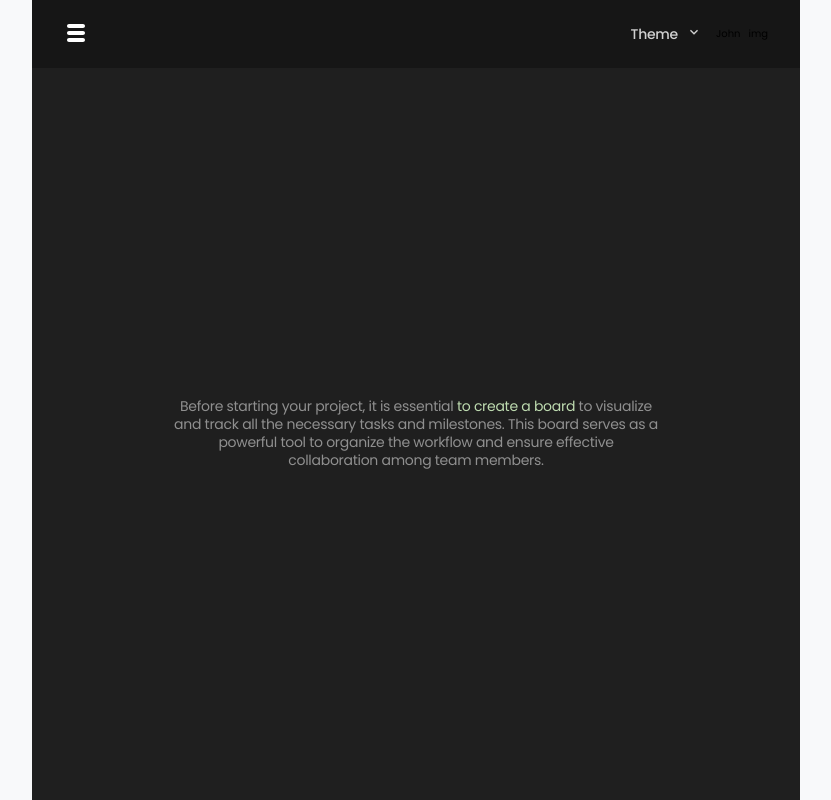
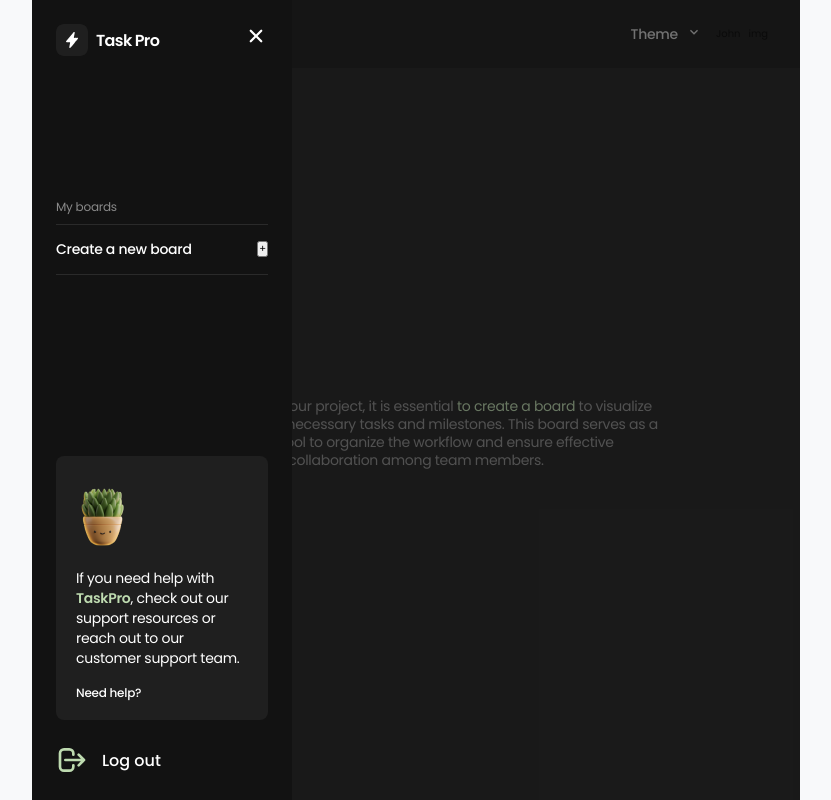
Before and after one commit to Alexandrbig1/task-pro, a React (Vite) app: page /#/home in a window 1280 px wide. Both pictures are taken after a click on the element 300 px from the left and 34 px from the top of the page. Shown: the whole page, without its empty margins (224-1055 px from the left). Built offline with nearby package versions, Linux system fonts and the light colour scheme; no server answers.

Commit message:
feat: added burger menu component. fix: updated styles

```diff
--- a/src/components/App.jsx
+++ b/src/components/App.jsx
@@ -33,6 +33,7 @@ const themes = {
       mainBgColor: "#F6F6F7",
       mainTextColorLowOp: "rgba(22, 22, 22, 0.50)",
       mainTextColorVeryLowOp: "rgba(22, 22, 22, 0.10)",
+      modalBgColor: "rgba(21, 21, 21, 0.30)",
       needHelpBgColor: "#F6F6F7",
       mainAsideColor: "#FFF",
       mainHeaderColor: "#FCFCFC",
@@ -62,6 +63,7 @@ const themes = {
       mainTextColor: "#fff",
       mainTextColorLowOp: "rgba(255, 255, 255, 0.50)",
       mainTextColorVeryLowOp: "rgba(255, 255, 255, 0.10)",
+      modalBgColor: "rgba(21, 21, 21, 0.50)",
       burgerColor: "#fff",
       mainBgColor: "#1F1F1F",
       needHelpBgColor: "#1F1F1F",
@@ -93,6 +95,7 @@ const themes = {
       mainTextColor: "#FFF",
       mainTextColorLowOp: "rgba(255, 255, 255, 0.50)",
       mainTextColorVeryLowOp: "rgba(255, 255, 255, 0.10)",
+      modalBgColor: "rgba(21, 21, 21, 0.30)",
       burgerColor: "#161616",
       mainBgColor: "#D6D8FF",
       needHelpBgColor: "rgba(236, 237, 253, 0.40)",
--- a/src/components/Aside/Aside.jsx
+++ b/src/components/Aside/Aside.jsx
@@ -2,17 +2,32 @@ import Logo from "../Logo/Logo";
 import LogoutButton from "../LogoutButton/LogoutButton";
 import NeedHelp from "../NeedHelp/NeedHelp";
 import NewBoard from "../NewBoard/NewBoard";
-import { AsideContainer, LogoutWrapper } from "./Aside.styled";
+import {
+  AsideContainer,
+  CloseIcon,
+  LogoutWrapper,
+  AsideWrapper,
+} from "./Aside.styled";
 
-export default function Aside() {
+// eslint-disable-next-line react/prop-types
+export default function Aside({ aside, handleAsideHide }) {
+  function handleBgClose(e) {
+    if (e.target.localName === "aside") {
+      handleAsideHide();
+    }
+  }
+
   return (
-    <AsideContainer>
+    <AsideContainer $aside={aside} onClick={(e) => handleBgClose(e)}>
+      <AsideWrapper $aside={aside}>
+        <CloseIcon onClick={handleAsideHide} />
         <Logo />
         <NewBoard />
         <LogoutWrapper>
           <NeedHelp />
           <LogoutButton />
         </LogoutWrapper>
+      </AsideWrapper>
     </AsideContainer>
   );
 }
--- a/src/components/Aside/Aside.styled.jsx
+++ b/src/components/Aside/Aside.styled.jsx
@@ -1,18 +1,50 @@
 import styled from "styled-components";
+import { IoClose } from "react-icons/io5";
 
 export const AsideContainer = styled.aside`
-  display: none;
+  position: ${(p) => (p?.$aside ? "absolute" : "unset")};
+
+  transform: translateX(${(p) => (p?.$aside ? "0%" : "-100%")});
+  transition: transform 0.3s ease-in-out;
+
+  top: 0;
+  left: 0;
+  width: 100%;
+  height: 100%;
+
+  z-index: 10;
+
+  background-color: ${(p) => p.theme.colors.modalBgColor};
 
   @media (min-width: 1440px) {
+    position: relative;
+    width: auto;
+    transform: translateX(0%);
+  }
+`;
+
+export const AsideWrapper = styled.div`
+  display: ${(p) => (p?.$aside ? "flex" : "none")};
+  position: ${(p) => (p?.$aside ? "absolute" : "unset")};
+
   min-height: 100vh;
-    display: flex;
   flex-direction: column;
   justify-content: space-between;
   gap: 2.4rem;
-    max-width: 26rem;
+  max-width: 22.5rem;
   width: 100%;
   padding: 2.4rem;
   background-color: ${(p) => p.theme.colors.mainAsideColor};
+  z-index: 20;
+
+  @media (min-width: 768px) {
+    max-width: 26rem;
+    width: 26rem;
+  }
+
+  @media (min-width: 1440px) {
+    display: flex;
+    position: relative;
   }
 `;
 
@@ -21,3 +53,15 @@ export const LogoutWrapper = styled.div`
   flex-direction: column;
   gap: 2.4rem;
 `;
+
+export const CloseIcon = styled(IoClose)`
+  font-size: 2.4rem;
+  color: ${(p) => p.theme.colors.mainTextColor};
+  position: absolute;
+  top: 2.4rem;
+  right: 2.4rem;
+
+  @media (min-width: 1440px) {
+    display: none;
+  }
+`;
--- a/src/components/GlobalStyle.jsx
+++ b/src/components/GlobalStyle.jsx
@@ -11,6 +11,8 @@ export const GlobalStyle = createGlobalStyle`* {
   html {
     font-size: 62.5%;
     scroll-behavior: smooth;
+  overflow-x: hidden;
+
   }
 
   @media(max-width:980px) {
@@ -23,6 +25,8 @@ export const GlobalStyle = createGlobalStyle`* {
   font-family: ${primaryFont};
   height: 100%;
   margin: 0;
+  overflow-x: hidden;
+
   }
 
   p {
--- a/src/components/Header/Header.jsx
+++ b/src/components/Header/Header.jsx
@@ -4,10 +4,10 @@ import ThemeSwitcher from "../ThemeSwitcher/ThemeSwitcher";
 import { HeaderWrapper, ThemeSwitcherWrapper, UserData } from "./Header.styled";
 import PropTypes from "prop-types";
 
-export default function Header({ toggleTheme }) {
+export default function Header({ toggleTheme, handleAsideHide }) {
   return (
     <HeaderWrapper>
-      <MenuBurger />
+      <MenuBurger handleAsideHide={handleAsideHide} />
       <ThemeSwitcherWrapper>
         <ThemeSwitcher toggleTheme={toggleTheme} />
         <UserData>
@@ -20,5 +20,6 @@ export default function Header({ toggleTheme }) {
 }
 
 Header.propTypes = {
-  toggleTheme: PropTypes.func.isRequired,
+  toggleTheme: PropTypes.func,
+  handleAsideHide: PropTypes.func,
 };
--- a/src/components/Layout.jsx
+++ b/src/components/Layout.jsx
@@ -4,6 +4,8 @@ export const Container = styled.div`
   position: relative;
   margin: 0 auto;
   width: 100%;
+
+  overflow-x: hidden;
 
   @media (min-width: 375px) {
     max-width: 37.5rem;
--- a/src/components/MenuBurger/MenuBurger.jsx
+++ b/src/components/MenuBurger/MenuBurger.jsx
@@ -1,11 +1,13 @@
 import { useState } from "react";
+import PropTypes from "prop-types";
 import { IconMenu, IconMenuWrapper } from "./MenuBurger.styled";
 
-export default function MenuBurger() {
+export default function MenuBurger({ handleAsideHide }) {
   const [menuOpen, setMenuOpen] = useState(false);
 
   const toggleMenu = () => {
     setMenuOpen(!menuOpen);
+    handleAsideHide();
   };
 
   return (
@@ -14,3 +16,7 @@ export default function MenuBurger() {
     </IconMenuWrapper>
   );
 }
+
+MenuBurger.propTypes = {
+  handleAsideHide: PropTypes.func,
+};
--- a/src/components/NeedHelp/NeedHelp.jsx
+++ b/src/components/NeedHelp/NeedHelp.jsx
@@ -1,5 +1,11 @@
 import { useState } from "react";
-import { HelpBtn, HelpText, HelpWrapper, ImgWrap } from "./NeedHelp.styled";
+import {
+  HelpBtn,
+  HelpText,
+  HelpWrapper,
+  ImgWrap,
+  HelpStrongText,
+} from "./NeedHelp.styled";
 
 const NeedHelp = () => {
   const [isOpenModal, setIsOpenModal] = useState(false);
@@ -19,8 +25,8 @@ const NeedHelp = () => {
           <img src="images/flower.png" alt="flower" />
         </ImgWrap>
         <HelpText>
-          If you need help with TaskPro, check out our support resources or
-          reach out to our customer support team.
+          If you need help with <HelpStrongText>TaskPro</HelpStrongText>, check
+          out our support resources or reach out to our customer support team.
         </HelpText>
         <HelpBtn onClick={() => openHelpModal()}>Need help?</HelpBtn>
       </HelpWrapper>
--- a/src/components/NeedHelp/NeedHelp.styled.jsx
+++ b/src/components/NeedHelp/NeedHelp.styled.jsx
@@ -3,26 +3,38 @@ import styled from "styled-components";
 export const HelpWrapper = styled.div`
   width: 100%;
   max-width: 212px;
-  height: 272px;
   margin: 0 auto;
-  padding: 20px;
+  padding: 14px;
   border-radius: 8px;
   background-color: ${(p) => p.theme.colors.needHelpBgColor};
   margin-top: 40px;
+
+  display: flex;
+  flex-direction: column;
+  align-items: start;
+  justify-content: space-between;
+  gap: 1.4rem;
+
+  @media (min-width: 768px) {
+    padding: 20px;
+  }
 `;
 
 export const ImgWrap = styled.div`
   height: 78px;
   width: 54px;
-  margin-bottom: 14px;
 `;
 
 export const HelpText = styled.p`
-  font-size: 14px;
+  font-size: 12px;
   line-height: 143%;
   letter-spacing: -0.02em;
   color: ${(p) => p.theme.colors.mainTextColor};
-  margin-bottom: 18px;
+  margin-bottom: 4px;
+
+  @media (min-width: 768px) {
+    font-size: 14px;
+  }
 `;
 
 export const HelpBtn = styled.button`
@@ -36,3 +48,7 @@ export const HelpBtn = styled.button`
   border: none;
   outline: none;
 `;
+
+export const HelpStrongText = styled.strong`
+  color: ${(p) => p.theme.colors.themeTextHoverColor};
+`;
--- a/src/pages/Home/Home.jsx
+++ b/src/pages/Home/Home.jsx
@@ -1,3 +1,4 @@
+import { useState } from "react";
 import Aside from "../../components/Aside/Aside";
 import Header from "../../components/Header/Header";
 import { Container, MainContainer } from "../../components/Layout";
@@ -5,11 +6,17 @@ import MainPage from "../../components/MainPage/MainPage";
 import PropTypes from "prop-types";
 
 export default function Home({ toggleTheme }) {
+  const [aside, setAside] = useState(false);
+
+  function handleAsideHide() {
+    setAside((prevState) => !prevState);
+  }
+
   return (
     <Container>
-      <Aside />
+      <Aside aside={aside} handleAsideHide={handleAsideHide} />
       <MainContainer>
-        <Header toggleTheme={toggleTheme} />
+        <Header toggleTheme={toggleTheme} handleAsideHide={handleAsideHide} />
         <main>
           <MainPage />
         </main>
```
Lines whose indentation alone changed are shown as unchanged.
